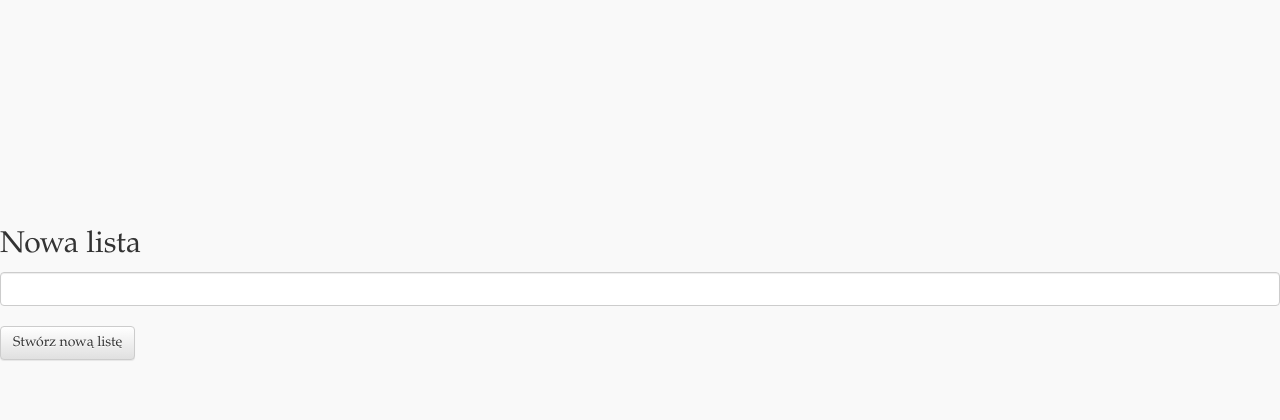
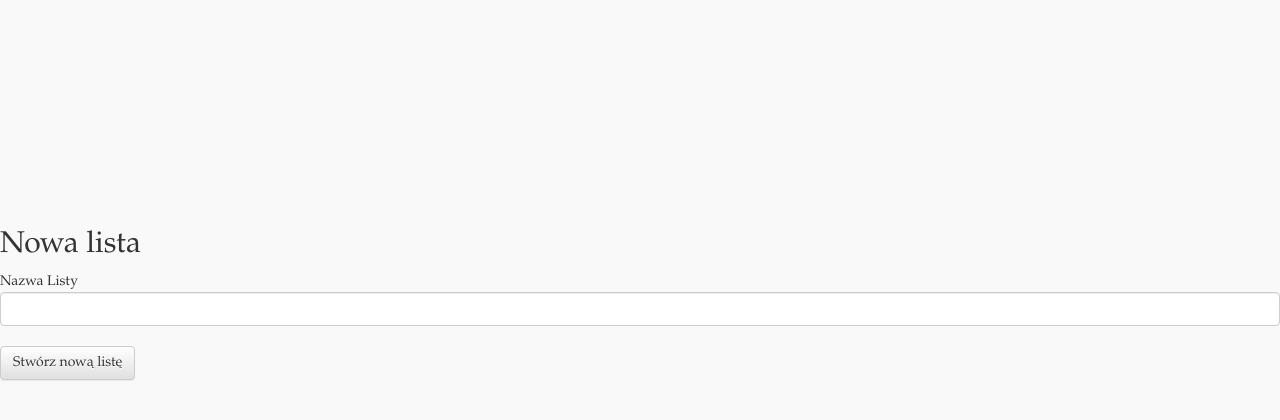
Before and after one commit to Jarema27/EpsilonStream, a Django app: page /dodaj/1/ in a window 1280 px wide. Shown: the part 246-666 px from the top of the page. Run offline with Django 3.2, Linux system fonts and the light colour scheme; the visitor is signed in with stand-in values (Sample User, id 1); data that the repository does not hold is empty; some libraries are stand-ins or nearby versions.

Commit message:
Listy do zarejestrowanych,if listy

```diff
--- a/Comment/templates/Comment/dodaj.html
+++ b/Comment/templates/Comment/dodaj.html
@@ -18,7 +18,7 @@
 
   <h2>Nowa lista</h2>
   <form method="get" action="/nowa_lista/{{ sid }}/">
-    <input type="text" class="form-control" name="create" size="14" maxlength="120"><br>
+     Nazwa Listy<input type="text" class="form-control" name="create" size="14" maxlength="120"><br>
     <button type="submit" class="btn btn-default">Stwórz nową listę</button>
 </form>
 
--- a/Comment/templates/Comment/utwor.html
+++ b/Comment/templates/Comment/utwor.html
@@ -23,7 +23,9 @@
               Genre: {{ utwor.gatunek }}<br />
               Created: {{ utwor.created_date }}
               Odtworzenia: {{ utwor.IloscWyswietlen }}</p>
+              {% if user.is_authenticated %}
               <a href="/dodaj/{{ utwor.pk }}/">Dodaj do listy</a>
+              {% endif %}
             </div>
           </div>
           <div style="clear:both;"></div>
--- a/Comment/views.py
+++ b/Comment/views.py
@@ -23,7 +23,7 @@ def logowanie(request):
 
 
 def dodaj(request, pk):
-    lists = Lista.objects.all()
+    lists = Lista.objects.filter(Q(Klient=request.user))
 
     return render(request, 'Comment/dodaj.html', {'lists':lists, 'sid':pk})
 
```
